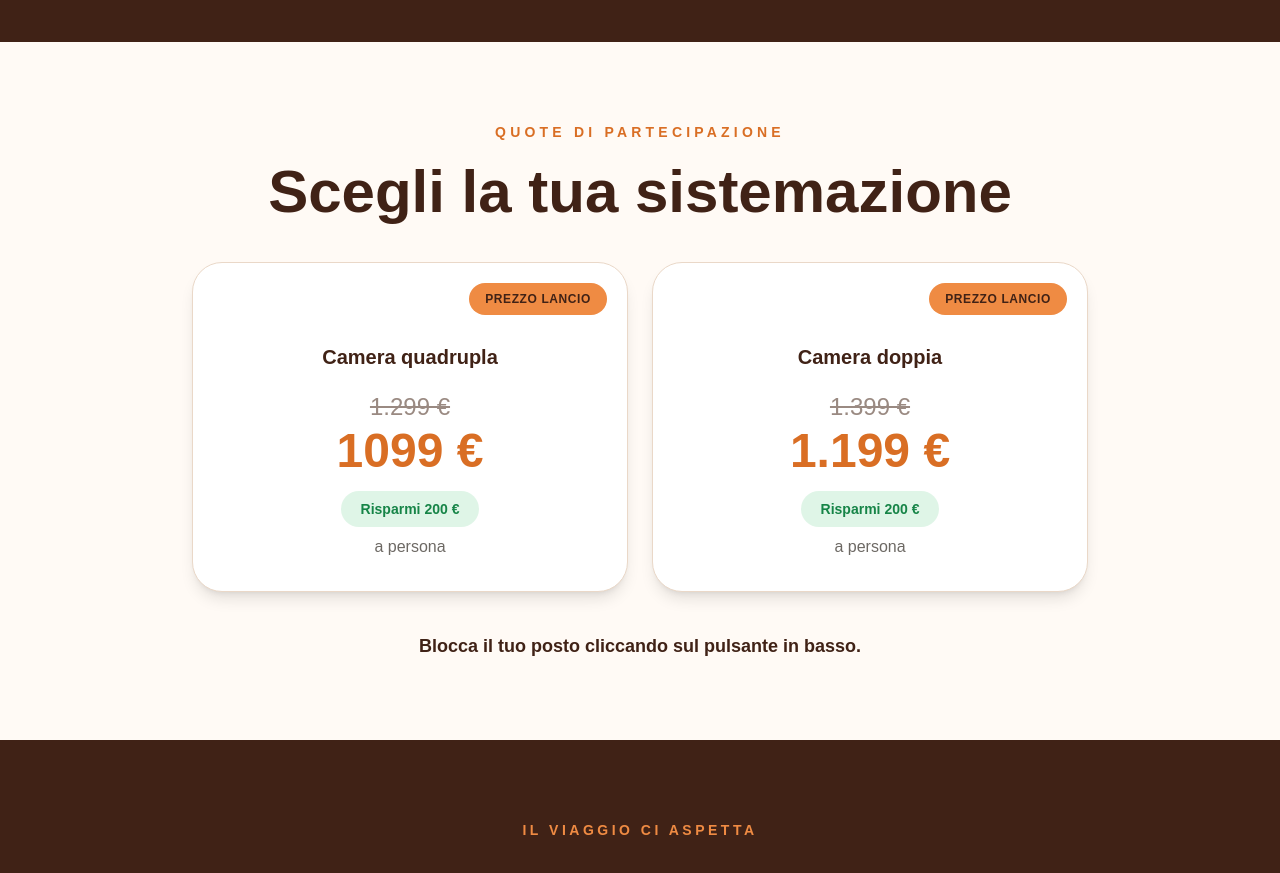
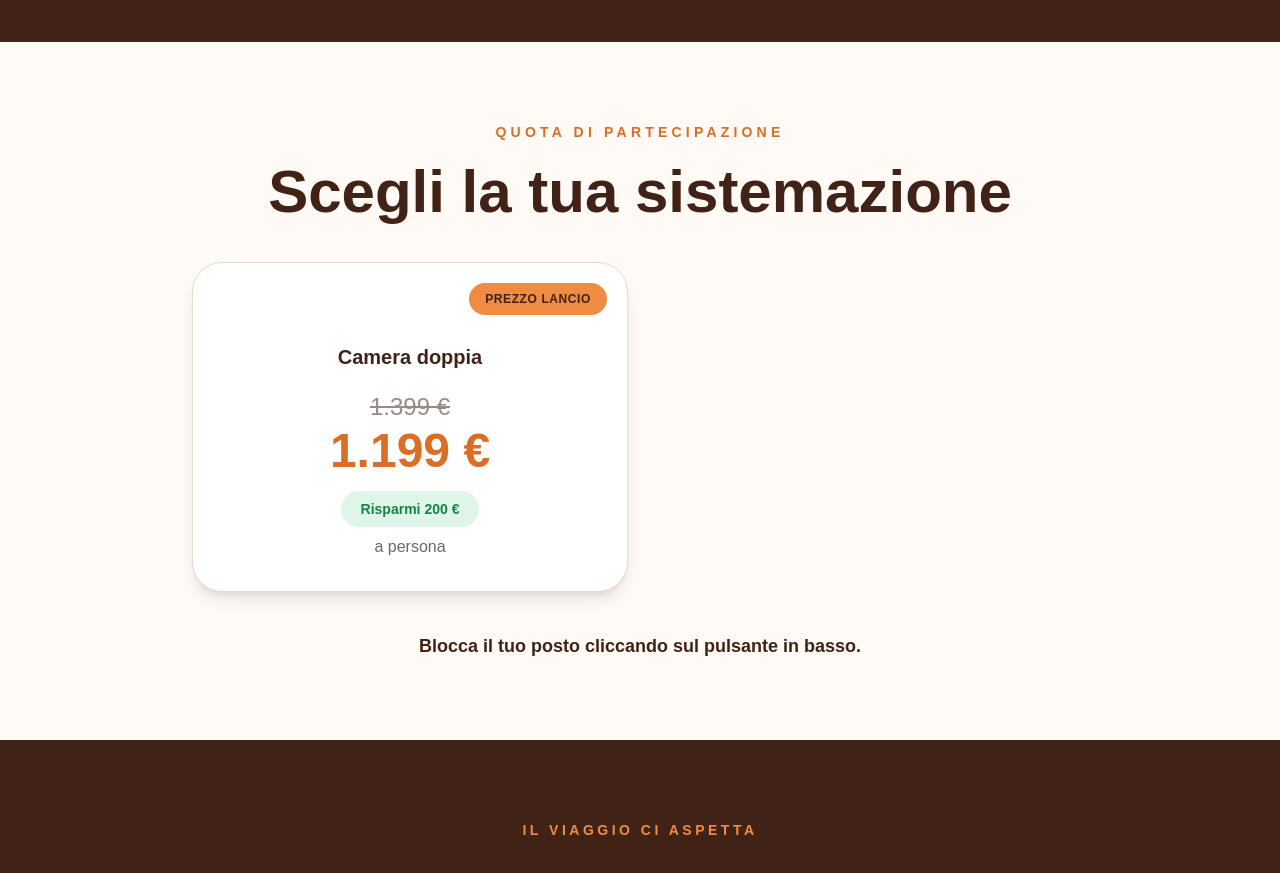
Before and after one commit to LOKAHI-web/LOKAHI, a Next.js app in the folder lokahi-app/: page /Viaggi/Marocco in a window 1280 px wide. Shown: the part 4380-5253 px from the top of the page. Built offline with nearby package versions, Linux system fonts and the light colour scheme.

Commit message:
Aggiorna sistemazione Marocco

```diff
--- a/lokahi-app/app/Viaggi/Marocco/page.tsx
+++ b/lokahi-app/app/Viaggi/Marocco/page.tsx
@@ -494,7 +494,7 @@ export default function MaroccoPage() {
             <section className="bg-[#fffaf5] px-6 py-20 text-[#402216] md:px-12">
                 <div className="mx-auto max-w-4xl text-center">
                     <p className="text-sm font-bold uppercase tracking-[0.3em] text-[#d96e24]">
-                        Quote di partecipazione
+                        Quota di partecipazione
                     </p>
 
                     <h2 className="mt-5 text-4xl font-bold md:text-6xl">
@@ -502,40 +502,6 @@ export default function MaroccoPage() {
                     </h2>
 
                     <div className="mt-10 grid gap-6 md:grid-cols-2">
-                        {/* CAMERA QUADRUPLA */}
-                        <div className="relative rounded-[30px] border border-[#ead8c8] bg-white p-8 shadow-lg">
-                            <div className="absolute right-5 top-5 rounded-full bg-[#ef8b43] px-4 py-2 text-xs font-bold uppercase tracking-wider text-[#402216]">
-                                Prezzo lancio
-                            </div>
-
-                            <p className="pt-12 text-xl font-bold">
-                                Camera quadrupla
-                            </p>
-
-                            <p className="mt-5 text-2xl text-[#9a8a82] line-through">
-                                1.299 €
-                            </p>
-
-                            <p className="mt-1 text-5xl font-black text-[#d96e24]">
-                                1099 €
-                            </p>
-                            <div className="mt-4 inline-flex rounded-full bg-[#dff5e7] px-5 py-2 text-sm font-bold text-[#168447]">
-                                Risparmi 200 €
-                            </div>
-                            <p className="mt-2 text-[#6d6964]">
-                                a persona
-                            </p>
-
-                            {/* <div className="mt-7 rounded-2xl bg-[#fff2e7] px-5 py-4">
-                                <p className="font-bold text-[#402216]">
-                                    Prezzo di lancio valido fino al 23 ottobre 2026
-                                </p>
-
-                                <p className="mt-1 text-sm leading-6 text-[#796359]">
-                                    Prenota entro questa data per approfittare dell'offerta
-                                </p>
-                            </div> */}
-                        </div>
 
                         {/* CAMERA DOPPIA */}
                         <div className="relative rounded-[30px] border border-[#ead8c8] bg-white p-8 shadow-lg">
```
